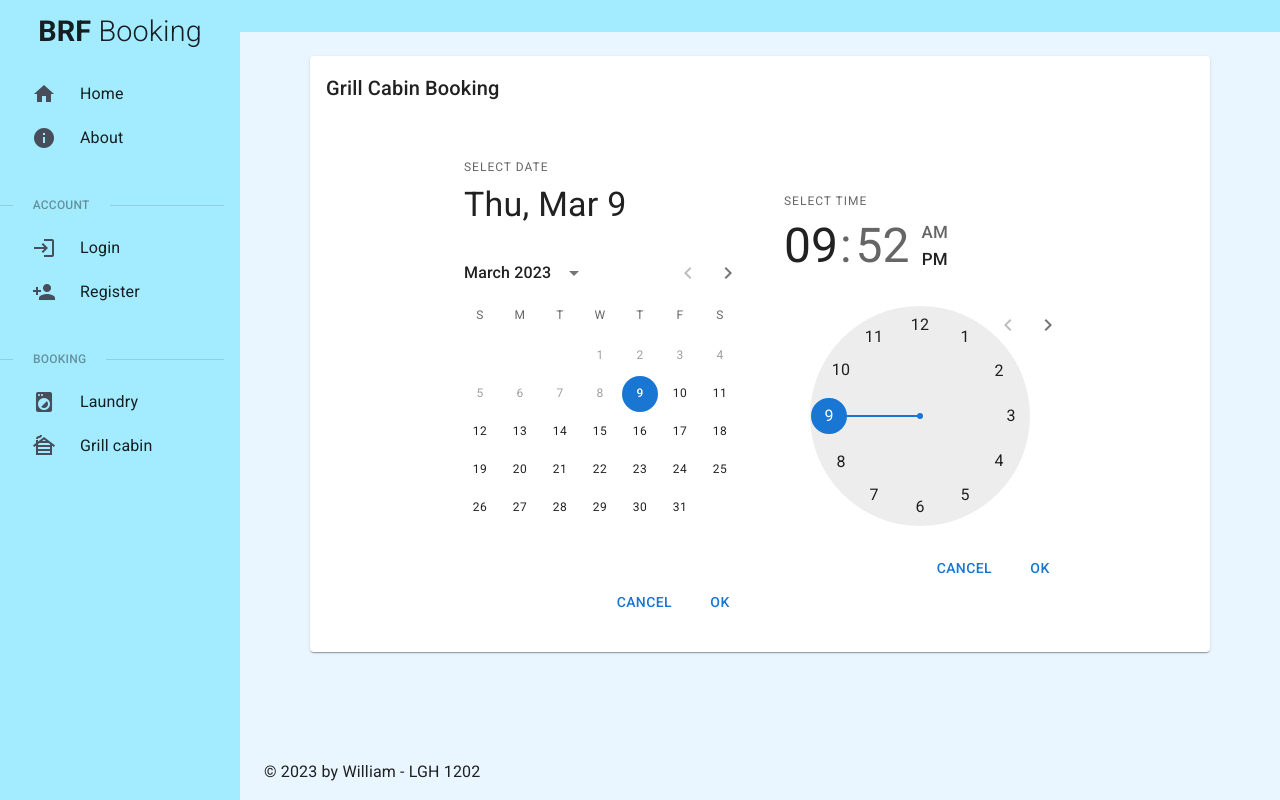
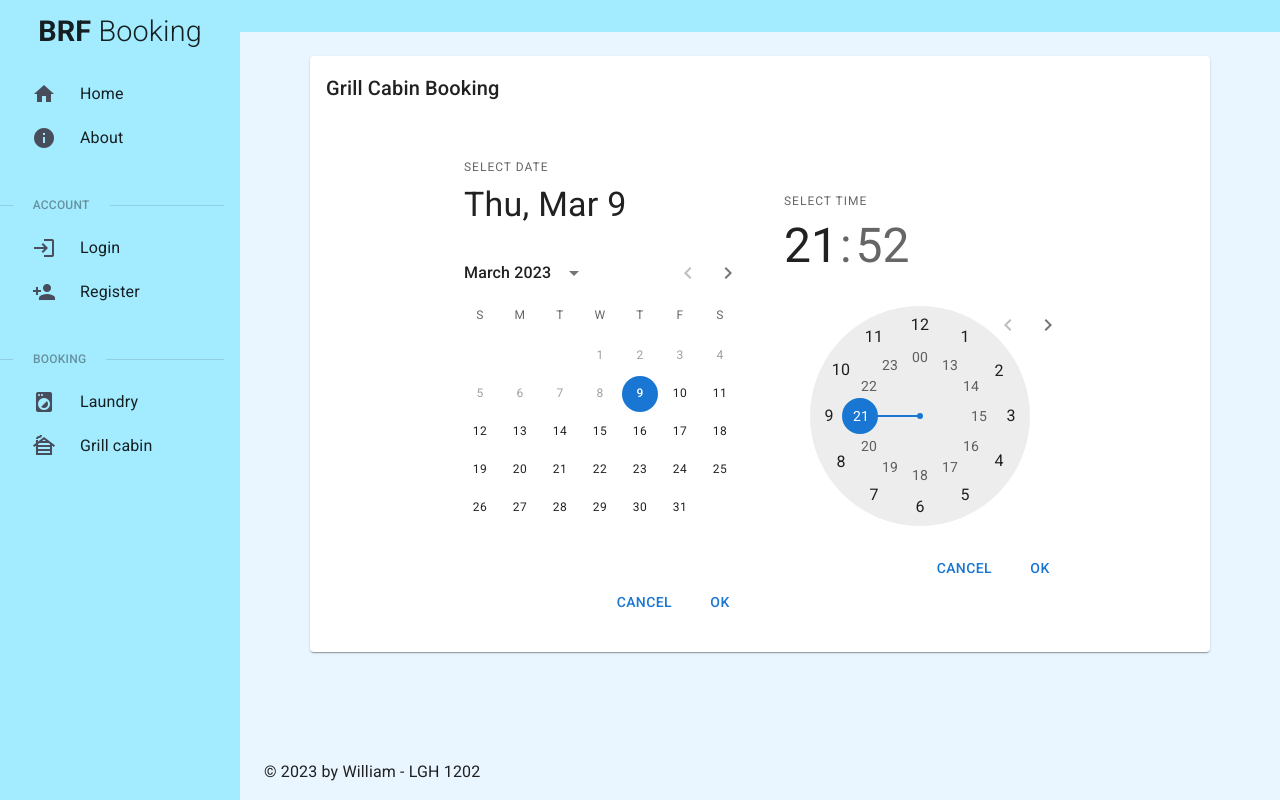
Before and after one commit to brf-grillstugan/brf-grillstugan.github.io, a React (Create React App) app: page /booking/grill in a window 1280 px wide. Built offline with nearby package versions, Linux system fonts and the light colour scheme.

Commit message:
Sync booking date time selection

```diff
--- a/src/App.tsx
+++ b/src/App.tsx
@@ -1,9 +1,11 @@
 import React from 'react';
+import { useState } from 'react';
 import CssBaseline from '@mui/material/CssBaseline';
 import MainLayout from './components/layouts/MainLayout';
 import { AdapterDayjs } from '@mui/x-date-pickers/AdapterDayjs';
 import { LocalizationProvider } from '@mui/x-date-pickers/LocalizationProvider';
 import { BrowserRouter, Route, Routes } from 'react-router-dom';
+import dayjs from "dayjs";
 
 import Home from './pages/Home';
 import About from './pages/About';
@@ -18,6 +20,15 @@ function App() {
     margin: '0 auto'
   }
 
+  const [selectedDate, handleDateChange] = useState(dayjs());
+  const [selectedTime, handleTimeChange] = useState(dayjs());
+  const dateTimeProps = {
+    selectedDate,
+    selectedTime,
+    setSelectedDate: handleDateChange,
+    setSelectedTime: handleTimeChange
+  };
+
   return (
     <React.Fragment>
       <LocalizationProvider dateAdapter={AdapterDayjs}>
@@ -27,8 +38,8 @@ function App() {
           <Routes>
             <Route path="/" element={<Home pageCardStyle={page_style} />} />
             <Route path="/about" element={<About pageCardStyle={page_style} />} />
-            <Route path='/booking/laundry' element={<Laundry pageCardStyle={page_style} />} />
-            <Route path='/booking/grill' element={<Grill pageCardStyle={page_style} />} />
+            <Route path='/booking/laundry' element={<Laundry pageCardStyle={page_style} {...dateTimeProps} />} />
+            <Route path='/booking/grill' element={<Grill pageCardStyle={page_style} {...dateTimeProps} />} />
           </Routes>
         </MainLayout>
       </BrowserRouter>
--- a/src/pages/booking/Grill.tsx
+++ b/src/pages/booking/Grill.tsx
@@ -2,9 +2,10 @@ import { Card, CardContent, CardHeader, Grid, Typography } from "@mui/material";
 import { StaticDatePicker } from "@mui/x-date-pickers/StaticDatePicker";
 import { StaticTimePicker } from "@mui/x-date-pickers/StaticTimePicker";
 import dayjs from "dayjs";
-import { PageCardStyle } from "../../components/layouts/types";
+import { PageCardDateProps, PageCardStyle } from "../../components/layouts/types";
 
-const Grill = (props: PageCardStyle) => {
+const Grill = (props: PageCardDateProps) => {
+
   return (
     <Card sx={props.pageCardStyle}>
       <CardHeader
@@ -22,13 +23,17 @@ const Grill = (props: PageCardStyle) => {
           }}
         >
           <StaticDatePicker
-            defaultValue={dayjs()}
+            defaultValue={props.selectedDate}
             disablePast={true}
+            onChange={(v, _) => props.setSelectedDate(v ?? dayjs())}
             // orientation="landscape"
             sx={{ width: "fit-content" }}
           />
           <StaticTimePicker
-            defaultValue={dayjs()}
+            defaultValue={props.selectedTime}
+            ampm={false}
+            minutesStep={15}
+            onChange={(v, _) => props.setSelectedTime(v ?? dayjs())}
           />
         </div>
       </CardContent>
--- a/src/pages/booking/Laundry.tsx
+++ b/src/pages/booking/Laundry.tsx
@@ -1,10 +1,11 @@
 import { Card, CardContent, CardHeader, Grid, Typography } from "@mui/material";
 import { StaticDatePicker } from "@mui/x-date-pickers/StaticDatePicker";
 import { StaticTimePicker } from "@mui/x-date-pickers/StaticTimePicker";
+import { PageCardDateProps, PageCardStyle } from "../../components/layouts/types";
 import dayjs from "dayjs";
-import { PageCardStyle } from "../../components/layouts/types";
 
-const Laundry = (props: PageCardStyle) => {
+const Laundry = (props: PageCardDateProps) => {
+
   return (
     <Card sx={props.pageCardStyle}>
       <CardHeader
@@ -22,13 +23,17 @@ const Laundry = (props: PageCardStyle) => {
           }}
         >
           <StaticDatePicker
-            defaultValue={dayjs()}
+            defaultValue={props.selectedDate}
             disablePast={true}
+            onChange={(v, _) => props.setSelectedDate(v ?? dayjs())}
             // orientation="landscape"
             sx={{ width: "fit-content" }}
           />
           <StaticTimePicker
-            defaultValue={dayjs()}
+            defaultValue={props.selectedTime}
+            ampm={false}
+            minutesStep={15}
+            onChange={(v, _) => props.setSelectedTime(v ?? dayjs())}
           />
         </div>
       </CardContent>
```
Also changed, not shown: src/components/layouts/types.ts (+8 -0 lines).
